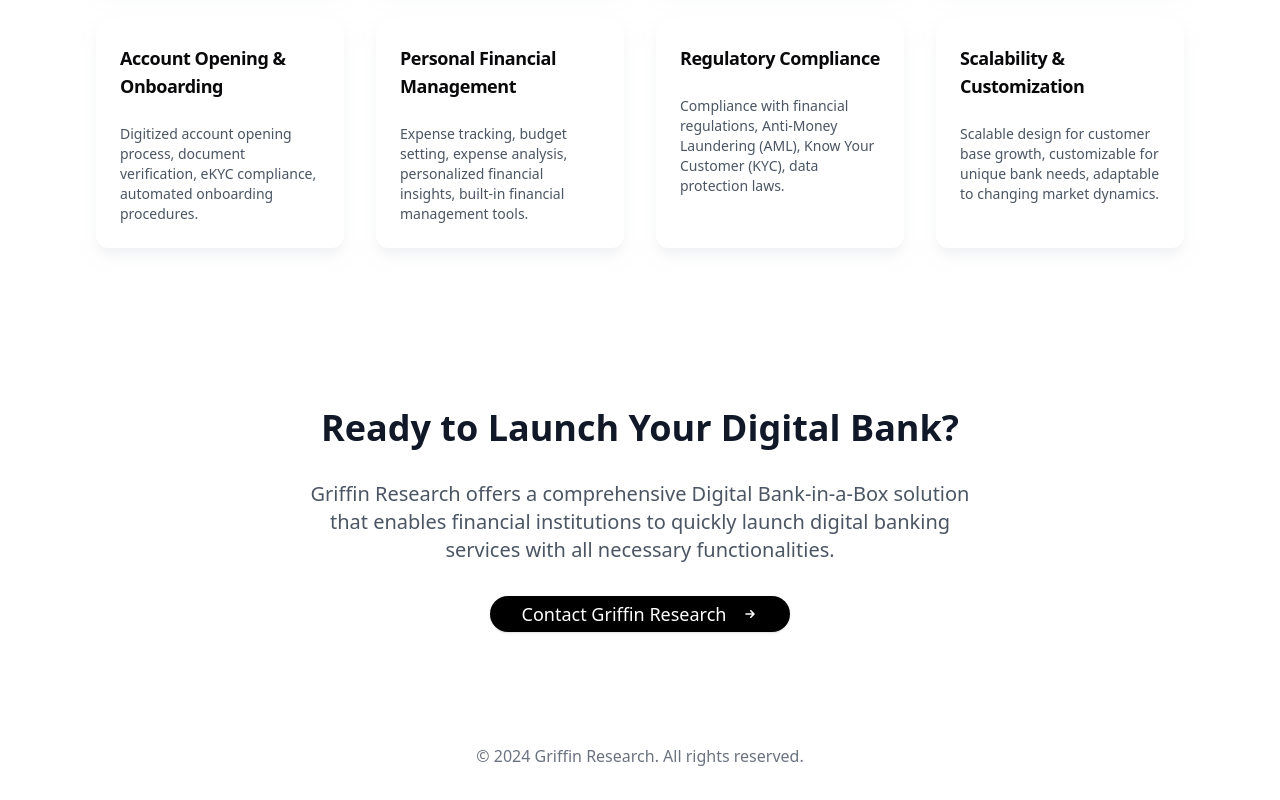
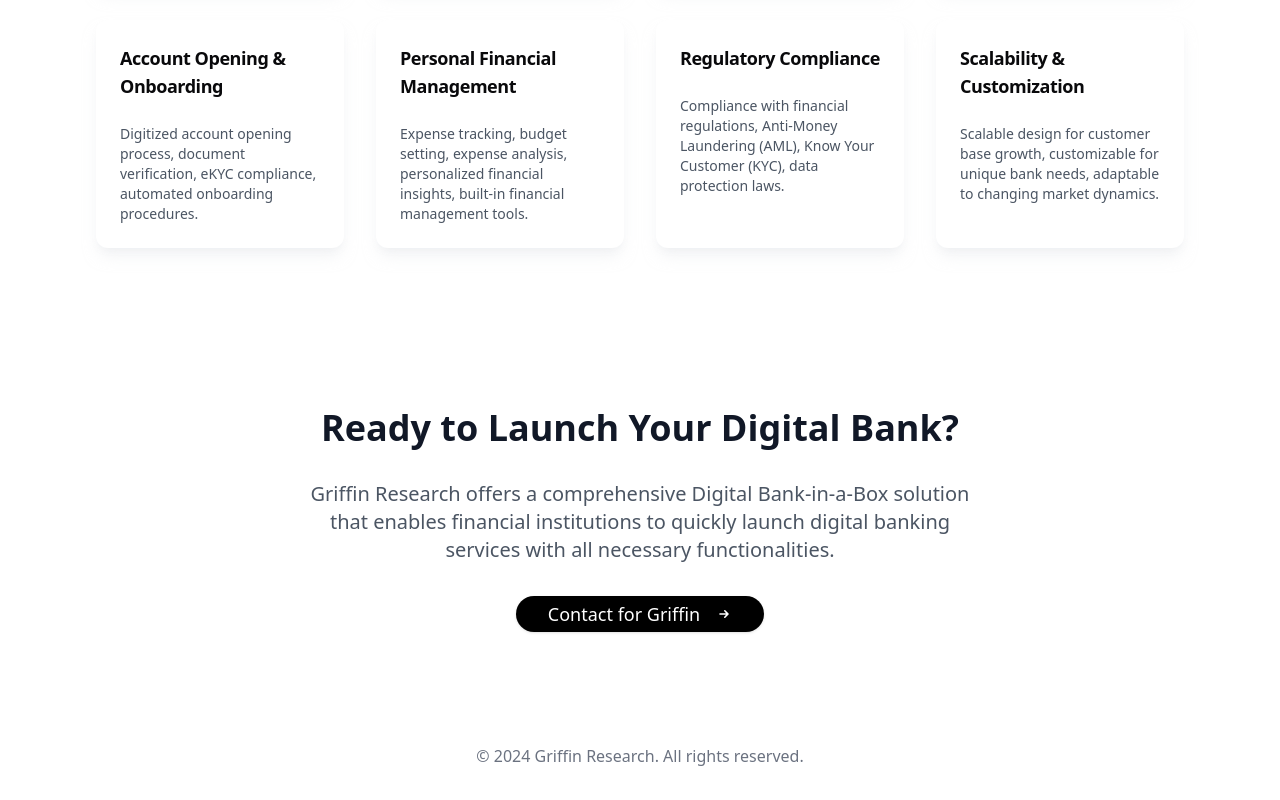
Before and after one commit to unicoder11/streampaylanding, a Next.js app: page /griffin in a window 1280 px wide. Shown: the part 3000-3800 px from the top of the page. Built offline with nearby package versions, Linux system fonts and the light colour scheme.

Commit message:
redirect to contact

```diff
--- a/src/app/griffin/page.tsx
+++ b/src/app/griffin/page.tsx
@@ -370,7 +370,7 @@
               >
                 <Link href="/#contact">
                   <Button className="bg-black text-white hover:bg-gray-800 rounded-full px-8 py-3 text-lg font-medium">
-                    Contact Griffin Research
+                    Contact for Griffin
                     <svg xmlns="http://www.w3.org/2000/svg" className="h-5 w-5 ml-2" viewBox="0 0 20 20" fill="currentColor">
                       <path fillRule="evenodd" d="M10.293 5.293a1 1 0 011.414 0l4 4a1 1 0 010 1.414l-4 4a1 1 0 01-1.414-1.414L12.586 11H5a1 1 0 110-2h7.586l-2.293-2.293a1 1 0 010-1.414z" clipRule="evenodd" />
                     </svg>
```
